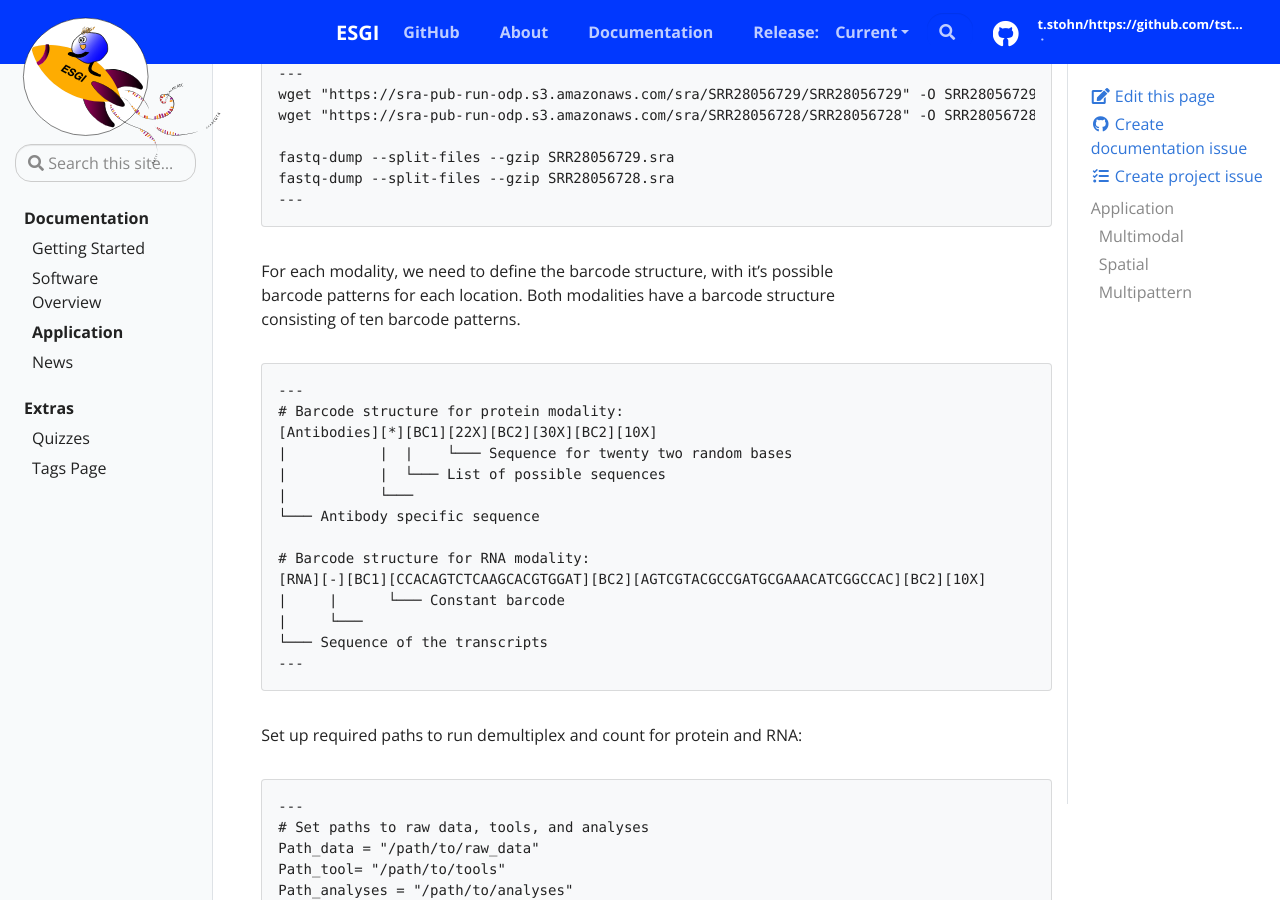
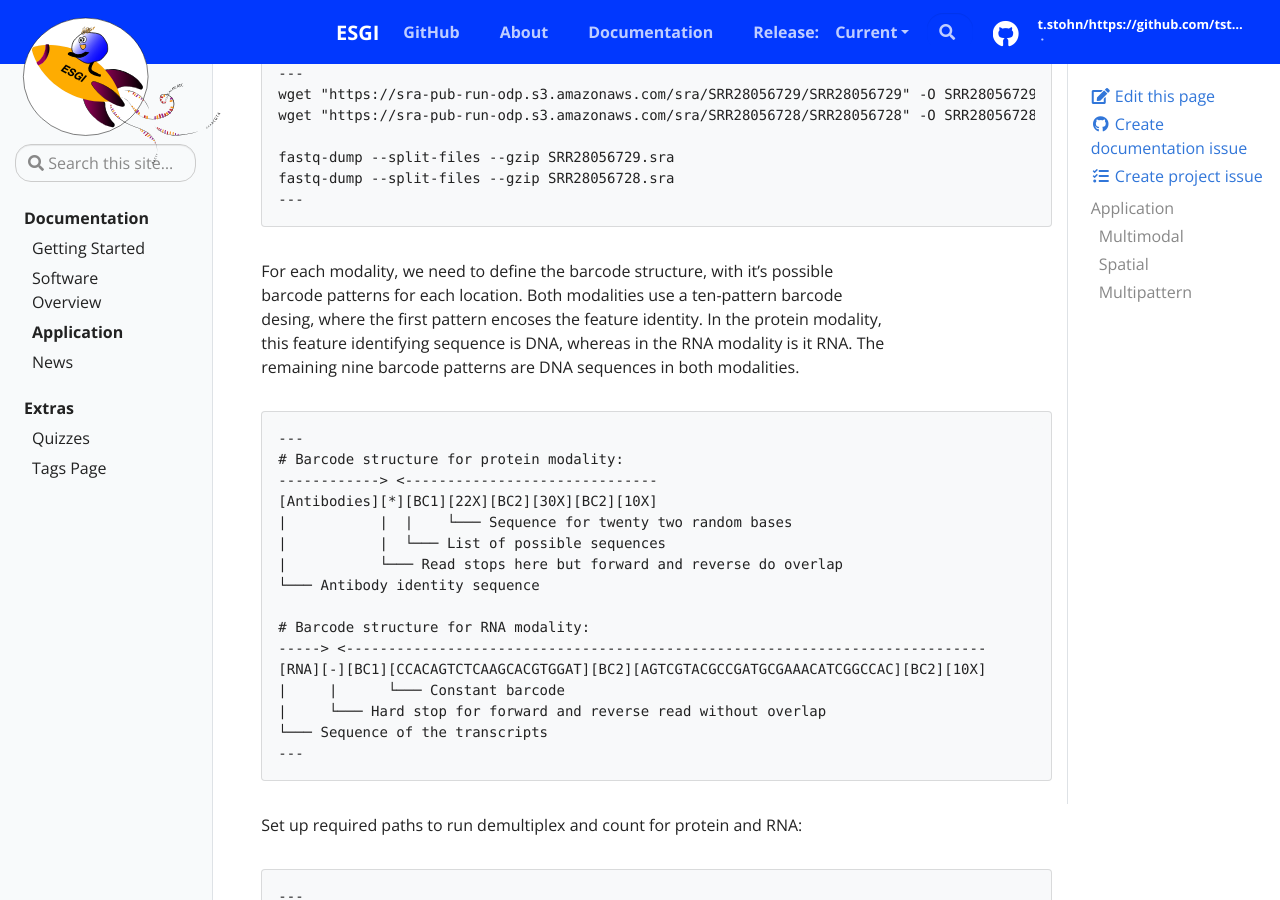
Before and after one commit to tstohn/ESGI.documentation, a Jekyll site: the page built from _docs/application.md, in a window 1280 px wide and 900 px high, scrolled down 562 px. Built offline with Jekyll 4.4.1, drawn with Linux system fonts in a browser that asks for light colours.

Commit message:
introduction SIGNALseq

````diff
--- a/_docs/application.md
+++ b/_docs/application.md
@@ -24,20 +24,23 @@ fastq-dump --split-files --gzip SRR28056728.sra
 ---
 ```
 
-For each modality, we need to define the barcode structure, with it's possible barcode patterns for each location. Both modalities have a barcode structure consisting of ten barcode patterns.
+For each modality, we need to define the barcode structure, with it's possible barcode patterns for each location. Both modalities use a ten-pattern barcode desing, where the first pattern encoses the feature identity. In the protein modality, this feature identifying sequence is DNA, whereas in the RNA modality is it RNA. The remaining nine barcode patterns are DNA sequences in both modalities.
+
 ```
 ---
 # Barcode structure for protein modality:
+------------> <------------------------------
 [Antibodies][*][BC1][22X][BC2][30X][BC2][10X]
 |           |  |    └─── Sequence for twenty two random bases
 |           |  └─── List of possible sequences
-|           └───
-└─── Antibody specific sequence
+|           └─── Read stops here but forward and reverse do overlap
+└─── Antibody identity sequence
 
 # Barcode structure for RNA modality:
+-----> <----------------------------------------------------------------------------
 [RNA][-][BC1][CCACAGTCTCAAGCACGTGGAT][BC2][AGTCGTACGCCGATGCGAAACATCGGCCAC][BC2][10X]
 |     |      └─── Constant barcode
-|     └───
+|     └─── Hard stop for forward and reverse read without overlap
 └─── Sequence of the transcripts
 ---
 ```
````
